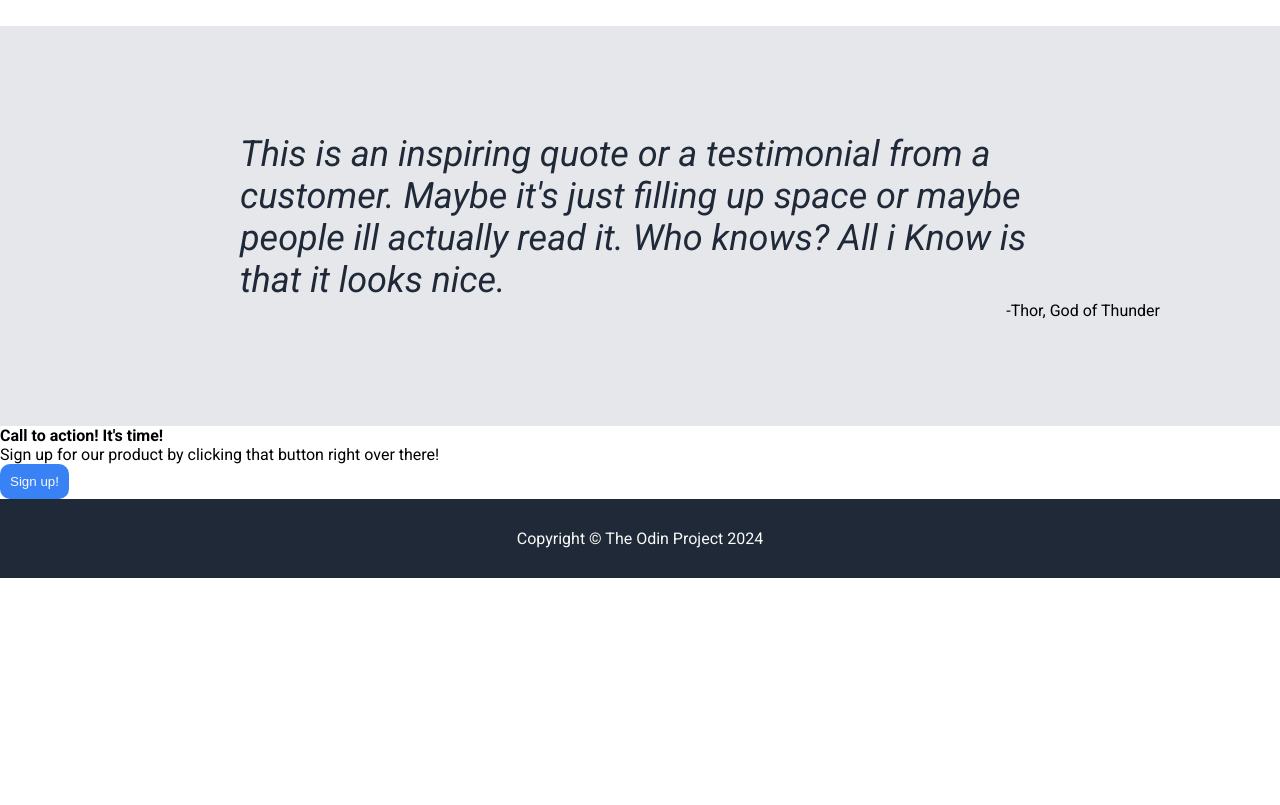
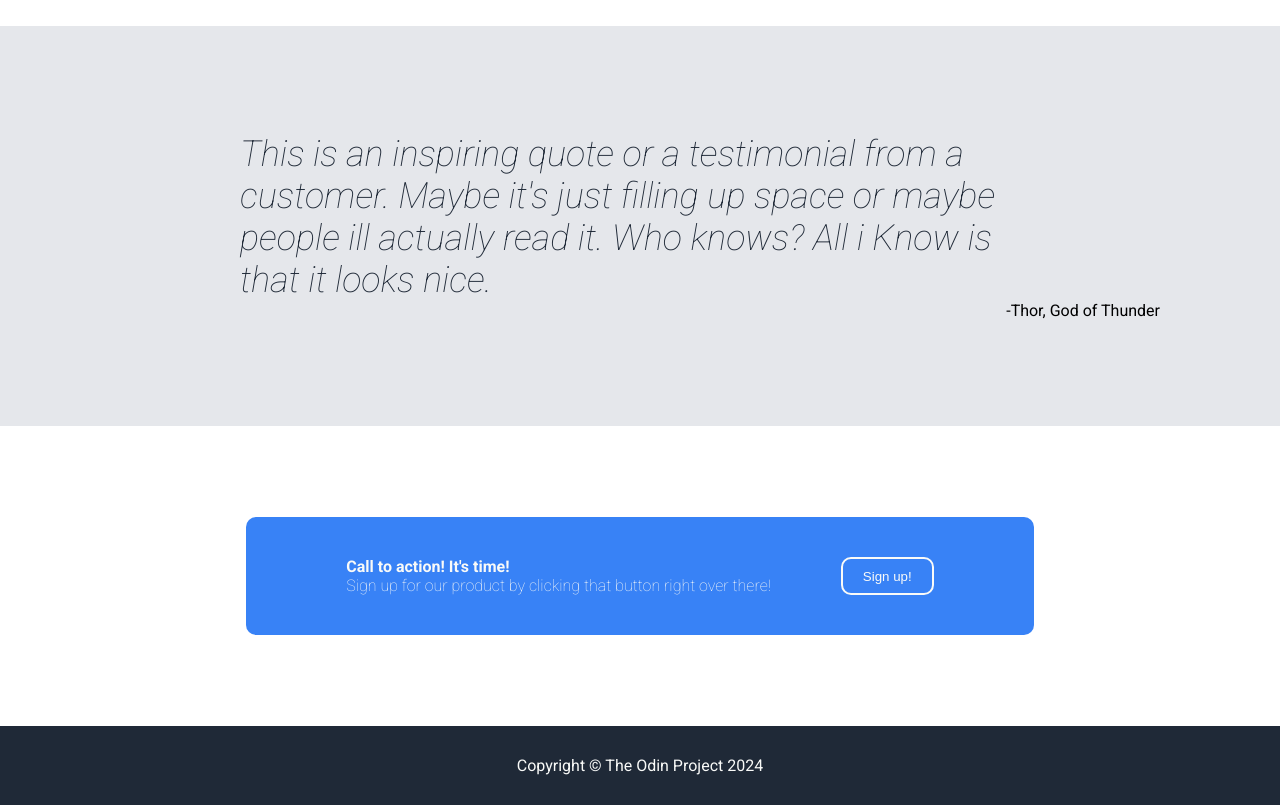
Before and after one commit to fbragee/odin-project-landing-page, a plain HTML site: page index.html in a window 1280 px wide. Shown: the part 900-1705 px from the top of the page. Before the commit the page ends 1478 px from the top, so only its background shows below. Drawn offline with Linux system fonts and the light colour scheme.

Commit message:
Last section

```diff
--- a/index.html
+++ b/index.html
@@ -57,9 +57,11 @@
             </section>
             <section>
                 <div class="calltoaction">
+                    <div>
                     <h4>Call to action! It's time!</h4>
                     <p>Sign up for our product by clicking that button right over there!</p>
-                    <button>Sign up!</button>
+                    </div>
+                    <button class="signup">Sign up!</button>
                 </div>
             </section>
             <footer>
--- a/style.css
+++ b/style.css
@@ -5,14 +5,13 @@
 body {
 	font-family: 'Roboto', 'sans-serif';
 }
-img {
+section:first-of-type img {
 	object-fit: fill;
 	max-width: 100%;
 	height: 300px;
-	align-items: center;
 	border-radius: 5px;
-	margin-top: auto;
-	margin-bottom: auto;
+
+	padding-right: 60px;
 }
 
 header {
@@ -60,6 +59,8 @@ section:nth-of-type(1) p {
 
 section:nth-of-type(1) {
 	display: flex;
+	justify-content: space-between;
+	align-items: center;
 	height: 500px;
 }
 
@@ -68,8 +69,8 @@ section:nth-of-type(1) {
 	justify-content: center;
 	align-items: center;
 	flex-direction: column;
-	padding: 20px;
-	width: 300px;
+	padding: 20px 50px 20px 80px;
+	width: 500px;
 	gap: 20px;
 }
 
@@ -121,6 +122,7 @@ section:nth-of-type(2) img {
 .quote p:nth-of-type(1) {
 	font-size: 36px;
 	font-style: italic;
+	font-weight: 200;
 	color: #1f2937;
 	width: 800px;
 }
@@ -138,3 +140,35 @@ footer {
 	justify-content: center;
 	align-items: center;
 }
+
+section:nth-of-type(4) {
+	height: 300px;
+	display: flex;
+	justify-content: center;
+	align-items: center;
+}
+
+.calltoaction {
+	background-color: #3882f6;
+	padding: 40px 100px 40px 100px;
+	border-radius: 10px;
+	display: flex;
+	align-content: center;
+	gap: 70px;
+}
+
+.signup {
+	border: 2px solid #f9faf8;
+	padding: 5px 20px 5px 20px;
+	display: flex;
+	align-items: center;
+}
+
+h4,
+section:nth-of-type(4) p {
+	color: #f9faf8;
+}
+
+section:nth-of-type(4) p {
+	font-weight: 200;
+}
```
